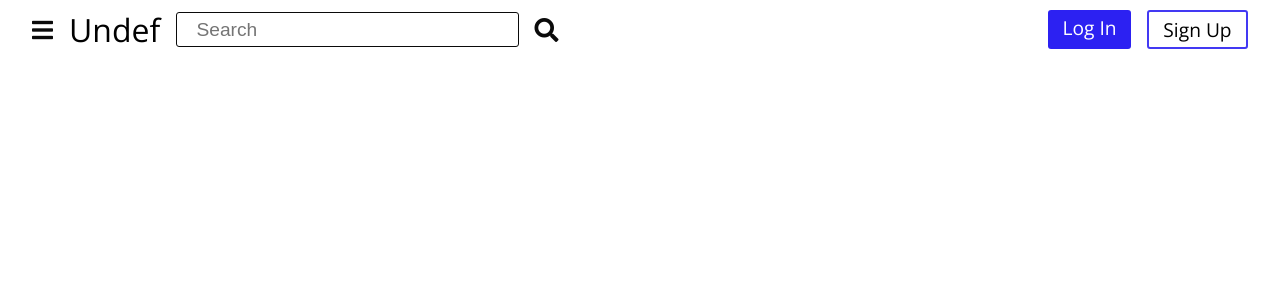
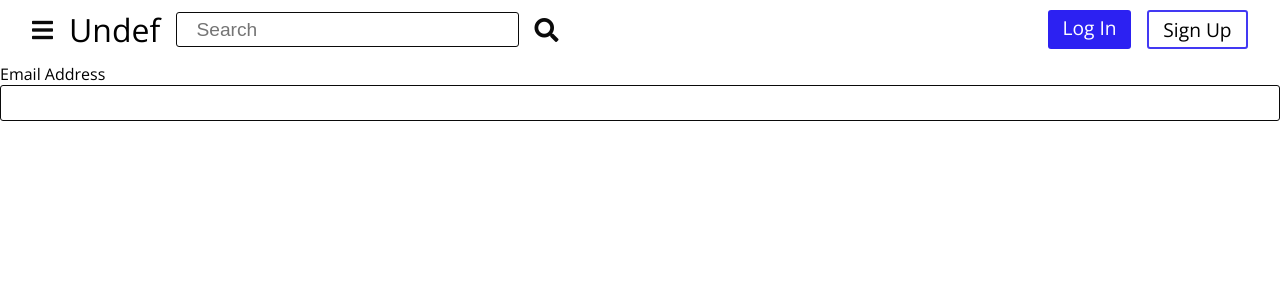
Before and after one commit to IsolatedLun/Undef, a React (Vite) app in the folder frontend/: page /auth/sign-up in a window 1280 px wide. Shown: the top 300 px of the page. Built offline with nearby package versions, Linux system fonts and the light colour scheme.

Commit message:
Updated <Input />, added <InputPart />

```diff
--- a/frontend/src/App.tsx
+++ b/frontend/src/App.tsx
@@ -1,5 +1,6 @@
 import { useEffect } from 'react';
 import { BrowserRouter as Router, Routes, Route } from 'react-router-dom';
+import SignUp from './components/auth/SignUp';
 import { positionTooltip } from './components/funcs/accessibilityFuncs';
 import PrimaryNav from './components/layouts/PrimaryNav';
 import Channel from './components/main/channel/ChannelHeader';
@@ -15,6 +16,8 @@ function App() {
 
       <div className="main-container">
         <Routes>
+          <Route path='auth/sign-up' element={<SignUp />} />
+
           <Route path='' element={<Home />} />
           <Route path='watch/:video_id' element={<VideoTab />} />
           <Route path='channels/:channel_id/*' element={<ChannelRouter />} />
--- /dev/null
+++ b/frontend/src/components/auth/SignUp.tsx
@@ -0,0 +1,18 @@
+import React from 'react'
+import Input, { INF_Input } from '../modules/inputs/Input'
+import InputPart from '../modules/inputs/InputPart'
+
+const SignUp = () => {
+
+  const inputs: INF_Input[] = [
+    { setter: () => null, data: '', name: 'email_address', type: 'email', realType: 'email' }
+  ]
+
+  return (
+    <form className="form-container">
+        <InputPart props={{ id: 'email', inputData: inputs[0], label: 'Email Address' }} />
+    </form>
+  )
+}
+
+export default SignUp
--- a/frontend/src/components/combines/VideoComments.tsx
+++ b/frontend/src/components/combines/VideoComments.tsx
@@ -1,4 +1,4 @@
-import Input  from '../modules/Input';
+import Input  from '../modules/inputs/Input';
 import React from 'react';
 import Button from '../modules/Button';
 import VideoComment, { Comment } from '../modules/VideoComment';
@@ -15,7 +15,7 @@ const VideoComments = ({ props }: { props: INF_VideoComments }) => {
 
           <div className="comments__form flex flex--col gap--05 flex--al--end">
             <Input props={{ setter: () => null, data: '', placeholder: 'Add a comment',
-            type: 'text', default: true }} />
+            type: 'text', name: 'text', realType: 'string', id: 'comment-input' }} />
             <Button props={{ content: 'Post', default: true, isIcon: false, action: () => null }} />
           </div>
 
--- a/frontend/src/components/layouts/PrimaryNav.tsx
+++ b/frontend/src/components/layouts/PrimaryNav.tsx
@@ -3,7 +3,7 @@ import { Link } from 'react-router-dom';
 import { BARS_ICO, SEARCH_ICO } from '../../consts';
 import { toggleElement } from '../funcs/utilFuncs';
 import Button from '../modules/Button';
-import Input from '../modules/Input';
+import Input from '../modules/inputs/Input';
 
 const PrimaryNav = () => {
   const isLogged = false;
@@ -18,7 +18,7 @@ const PrimaryNav = () => {
           <div className='flex flex--center--gap--1 flex--g--1 m--inl--1'>
             <div className="search-container">
               <Input props={{ setter: () => null, data: '', type: 'text',
-              placeholder: 'Search', default: true, id: 'nav-search' }} />
+              placeholder: 'Search', id: 'nav-search', name: 'search', realType: 'string' }} />
 
               <ul className="search__results">
                 <Link className='search__result text--elliptic' to='/search?s=esh'>minecraft</Link>
@@ -37,8 +37,8 @@ const PrimaryNav = () => {
             </div>
             :
             <div className='nav__btn-group flex gap--1'>
-              <Link className='button--primary' to='/login'>Log In</Link>
-              <Link className='button--primary btn--hollow' to='/sign-up'>Sign Up</Link>
+              <Link className='button--primary' to='/auth/login'>Log In</Link>
+              <Link className='button--primary btn--hollow' to='/auth/sign-up'>Sign Up</Link>
             </div>
           }
       </nav>
--- a/frontend/src/components/modules/Input.tsx
+++ /dev/null
@@ -1,30 +0,0 @@
-import React from 'react';
-
-interface InputProps {
-    id?: string;
-    placeholder: string;
-    setter: Function;
-    data: any;
-    type: 'text' | 'file'
-    cls?: string;
-    default?: boolean;
-}
-
-const Input = ({ props } : { props: InputProps }) => {
-
-    if(props.cls === undefined && props.default)
-        props.cls = 'input--primary'
-
-  return(
-      <input
-        onInput={(e) => props.setter(e, props.data)}
-
-        id={props.id}
-        placeholder={props.placeholder}
-        className={props.cls}
-        value={props.data}
-        type={props.type} />
-  )
-};
-
-export default Input;
--- /dev/null
+++ b/frontend/src/components/modules/inputs/Input.tsx
@@ -0,0 +1,37 @@
+import React from 'react';
+
+export interface INF_Input {
+    id?: string;
+    setter: Function;
+    data: any;
+    type: 'text' | 'file' | 'email' | 'password';
+    realType: 'string' | 'oneWord' | 'file' | 'select' | 'checkbox' | 'email' | 'password'
+    name: string;
+
+    cls?: string;
+    placeholder?: string;
+}
+
+const Input = ({ props } : { props: INF_Input }) => {
+
+    if(props.cls === undefined) {
+        props.cls = 'input--primary';
+    }
+
+  return(
+      <input
+        onInput={(e) => props.setter(e, props.data, props.realType)}
+
+        id={props.id}
+        placeholder={props.placeholder ? props.placeholder : ''}
+        className={props.cls}
+        name={props.name}
+        value={props.data}
+        type={props.type}
+
+        data-real-type={props.realType}
+        />
+  )
+};
+
+export default Input;
--- /dev/null
+++ b/frontend/src/components/modules/inputs/InputPart.tsx
@@ -0,0 +1,20 @@
+import React from 'react'
+import Input, { INF_Input } from './Input'
+
+interface INF_InputPart {
+    id: string;
+    inputData: INF_Input
+    label: string;
+}
+
+const InputPart = ({ props } : { props: INF_InputPart }) => {
+  return (
+    <div className="form__part" id={props.id + '-form-part'}>
+        <label className='part__label'>{ props.label }</label>
+        <Input props={{ ...props.inputData, id: props.id + '-input' }} />
+        <ul className="part__help-list" id={props.id + '-help-list'}></ul>
+    </div>
+  )
+}
+
+export default InputPart
```
